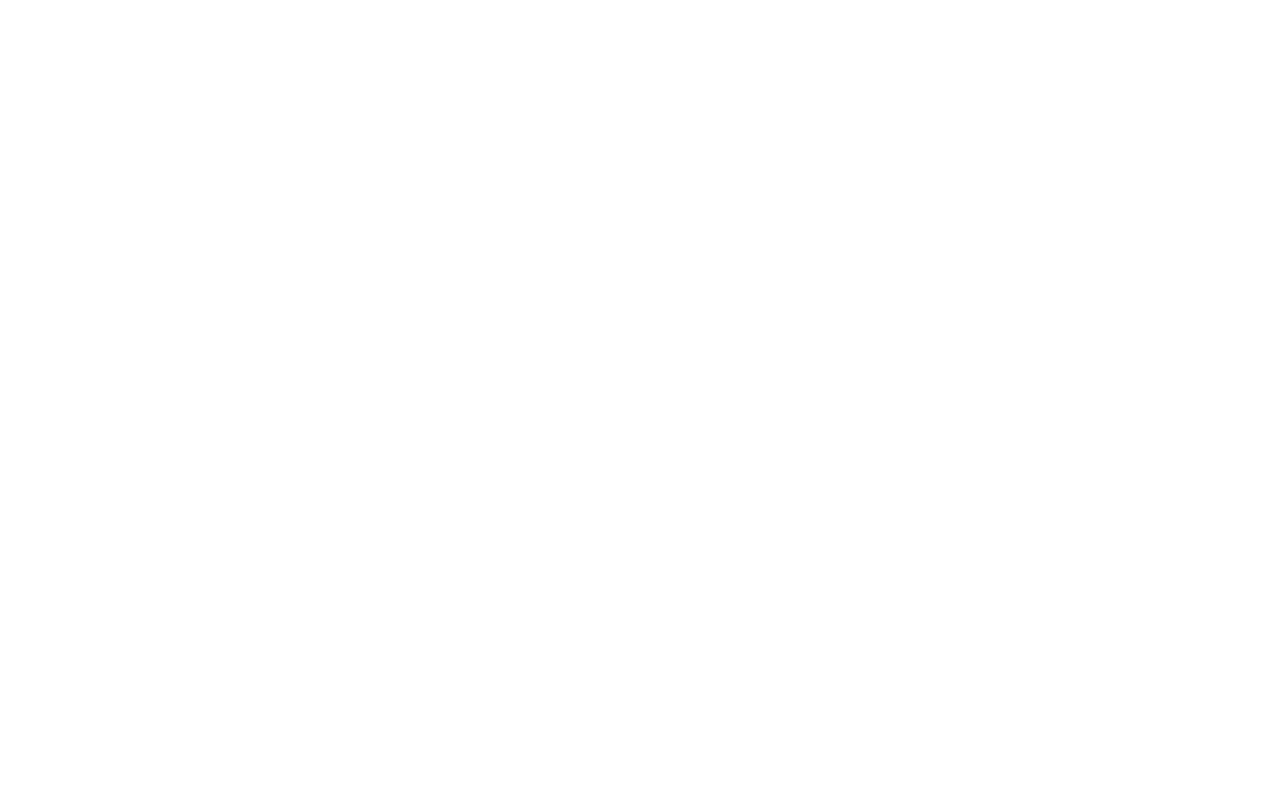
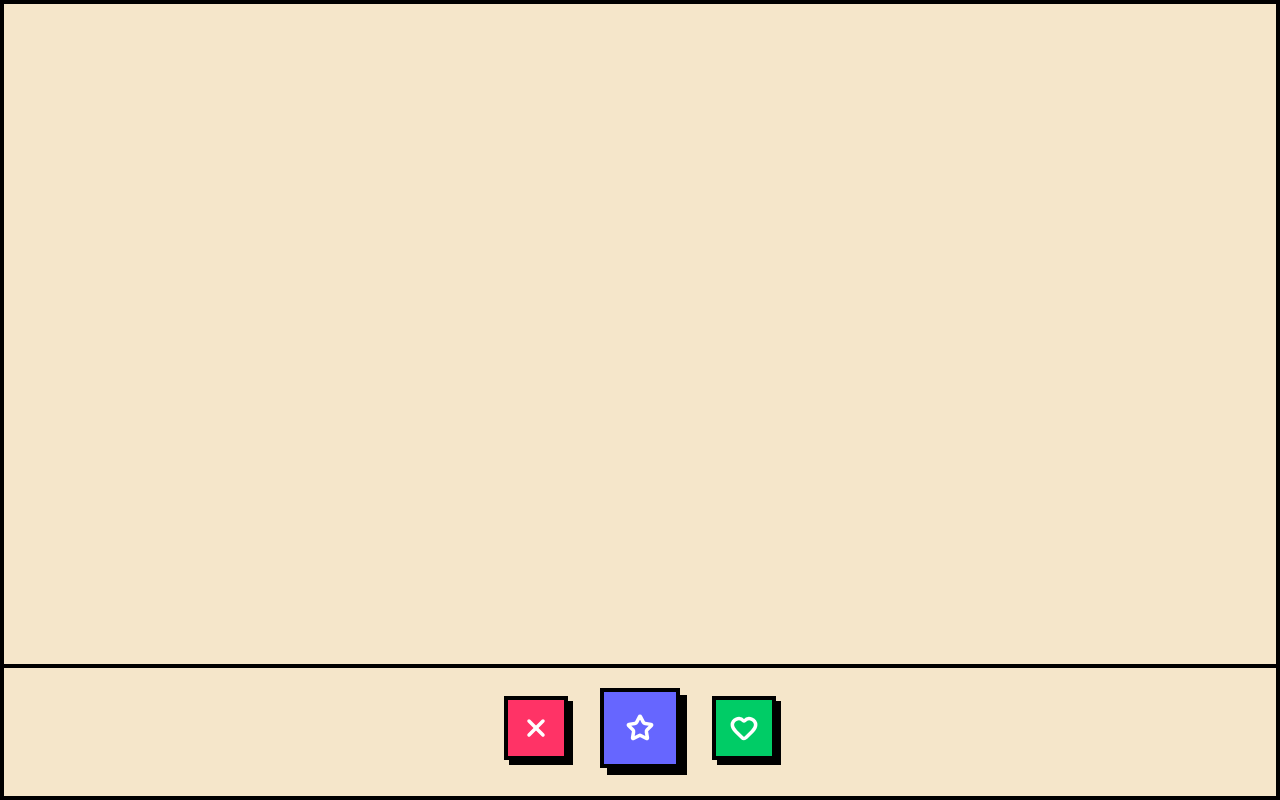
Before and after one commit to signaajames/catinderv2, a React (Vite) app: page / in a window 1280 px wide. Built offline with nearby package versions, Linux system fonts and the light colour scheme; a small style sheet from the web is missing.

Commit message:
Added grotessk font locally and added action bars

```diff
--- a/index.html
+++ b/index.html
@@ -4,7 +4,6 @@
     <meta charset="UTF-8" />
     <link rel="icon" type="image/svg+xml" href="/favicon.svg" />
     <meta name="viewport" content="width=device-width, initial-scale=1.0" />
-    <link href="https://cdn.jsdelivr.net/npm/fontsource-space-grotesk@5.0.8/latin.css" rel="stylesheet">
     <title>cattinder</title>
   </head>
   <body>
--- a/src/App.css
+++ b/src/App.css
@@ -0,0 +1,112 @@
+.shell {
+    display: flex;
+    height: 100vh;
+    width: 100vw;
+    border: 4px solid #000;
+}
+
+.main-area {
+    flex: 1;
+    display: flex;
+    flex-direction: column;
+    position: relative;
+}
+
+/* Card Area */
+.card-area {
+    flex: 1;
+    display: flex;
+    align-items: center;
+    justify-content: center;
+    padding: 24px;
+    position: relative;
+}
+
+.card-stack {
+    position: relative;
+    width: 380px;
+    height: 520px;
+}
+
+/* Action Buttons */
+.action-bar {
+    padding: 20px 24px 28px;
+    display: flex;
+    justify-content: center;
+    align-items: center;
+    gap: 32px;
+    border-top: 4px solid #000;
+    background-color: #f5e6ca;
+}
+
+.action-btn {
+    width: 64px;
+    height: 64px;
+    border-radius: 0;
+    border: 4px solid #000;
+    cursor: pointer;
+    display: flex;
+    align-items: center;
+    justify-content: center;
+    font-size: 28px;
+    font-weight: 900;
+    transition: all 0.1s;
+    position: relative;
+}
+
+.action-btn:hover {
+    transform: scale(1.1);
+}
+
+.action-btn:active {
+    transform: scale(0.95);
+}
+
+.btn-nope {
+    background-color: #FF3366;
+    color: #FFF;
+    box-shadow: 5px 5px 0 #000;
+}
+
+.btn-nope:hover {
+    box-shadow: 7px 7px 0 #000;
+}
+
+.btn-nope:active {
+    box-shadow: 1px 1px 0 #000;
+}
+
+.btn-super {
+    background-color: #6666FF;
+    color: #FFF;
+    box-shadow: 7px 7px 0 #000;
+    width: 80px;
+    height: 80px;
+    font-size: 22px;
+}
+
+.btn-super:hover {
+    box-shadow: 7px 7px 0 #000;
+}
+
+.btn-super:active {
+    box-shadow: 1px 1px 0 #000;
+}
+
+.btn-like {
+    background-color: #00CC66;
+    color: #FFF;
+    box-shadow: 5px 5px 0 #000;
+}
+
+.btn-like:hover {
+    box-shadow: 7px 7px 0 #000;
+}
+
+.btn-like:active {
+    box-shadow: 1px 1px 0 #000;
+}
+
+.icon {
+    width: 28px;
+}
--- a/src/App.tsx
+++ b/src/App.tsx
@@ -2,9 +2,47 @@
 
 function App() {
 
+  function swipeNope() {
+    console.log("Nope");
+  }
+
+  function swipeLike() {
+    console.log("Like");
+  }
+
+  function swipeSuper() {
+    console.log("Super Like");
+  }
+
   return (
     <>
+    <div className='shell'>
+      <div className='sidebar'>
+        {/* sidebar code */}
+      </div>
 
+      {/* main area */}
+      <div className='main-area'>
+        {/* card area */}
+        <div className='card-area'>
+          <div className='card-stack'>
+            {/* cards inject here */}
+          </div>
+        </div>
+        {/* actionbar area */}
+        <div className="action-bar">
+          <button className="action-btn btn-nope" onClick={swipeNope} title="Nope (←)">
+            <svg xmlns="http://www.w3.org/2000/svg" width="28" height="28" viewBox="0 0 24 24" fill="none" stroke="currentColor" strokeWidth="3" strokeLinecap="round" strokeLinejoin="round" className="lucide lucide-x-icon lucide-x"><path d="M18 6 6 18"/><path d="m6 6 12 12"/></svg>
+          </button>
+          <button className="action-btn btn-super" onClick={swipeSuper} title="Super Like (↑)">
+            <svg xmlns="http://www.w3.org/2000/svg" width="28" height="28" viewBox="0 0 24 24" fill="none" stroke="currentColor" strokeWidth="3" strokeLinecap="round" strokeLinejoin="round" className="lucide lucide-star-icon lucide-star"><path d="M11.525 2.295a.53.53 0 0 1 .95 0l2.31 4.679a2.123 2.123 0 0 0 1.595 1.16l5.166.756a.53.53 0 0 1 .294.904l-3.736 3.638a2.123 2.123 0 0 0-.611 1.878l.882 5.14a.53.53 0 0 1-.771.56l-4.618-2.428a2.122 2.122 0 0 0-1.973 0L6.396 21.01a.53.53 0 0 1-.77-.56l.881-5.139a2.122 2.122 0 0 0-.611-1.879L2.16 9.795a.53.53 0 0 1 .294-.906l5.165-.755a2.122 2.122 0 0 0 1.597-1.16z"/></svg>
+          </button>
+          <button className="action-btn btn-like" onClick={swipeLike} title="Like (→)">
+            <svg xmlns="http://www.w3.org/2000/svg" width="28" height="28" viewBox="0 0 24 24" fill="none" stroke="currentColor" strokeWidth="3" strokeLinecap="round" strokeLinejoin="round" className="lucide lucide-heart-icon lucide-heart"><path d="M2 9.5a5.5 5.5 0 0 1 9.591-3.676.56.56 0 0 0 .818 0A5.49 5.49 0 0 1 22 9.5c0 2.29-1.5 4-3 5.5l-5.492 5.313a2 2 0 0 1-3 .019L5 15c-1.5-1.5-3-3.2-3-5.5"/></svg>
+          </button>
+        </div>
+      </div>
+    </div>
     </>
   )
 }
--- a/src/index.css
+++ b/src/index.css
@@ -1,3 +1,24 @@
 :root {
-    --bg:
+    --bg: #f5e6ca
 }
+
+* {
+    margin: 0;
+    padding: 0;
+    box-sizing: border-box;
+}
+
+@font-face {
+  font-family: 'SpaceGrotesk';
+  src: url('/assets/SpaceGrotesk-VariableFont_wght.ttf') format('truetype');
+  font-weight: 100 900; /* Adjust based on the font's supported weights */
+  font-style: normal;
+}
+
+body {
+    font-family: 'SpaceGrotesk', sans-serif;
+    background-color: var(--bg);
+    overflow: hidden;
+    height: 100vh;
+    width: 100vw;
+}
```
Also changed, not shown: src/components/Dock.tsx (deleted, +0 -10 lines), src/components/Sidebar.tsx (deleted, +0 -10 lines), src/components/View.tsx (deleted, +0 -10 lines), assets/SpaceGrotesk-VariableFont_wght.ttf (added), src/components/style.css (deleted).
